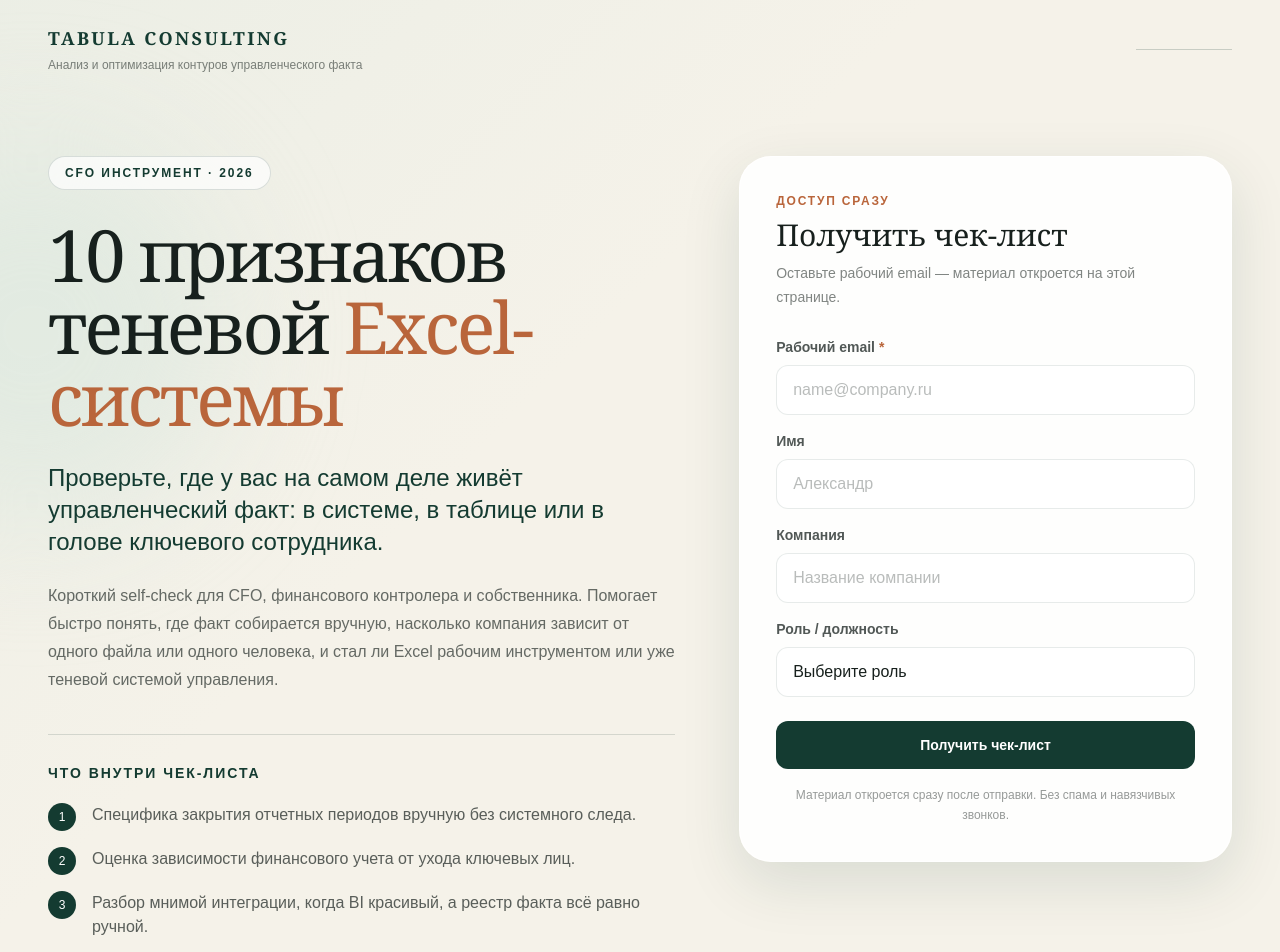
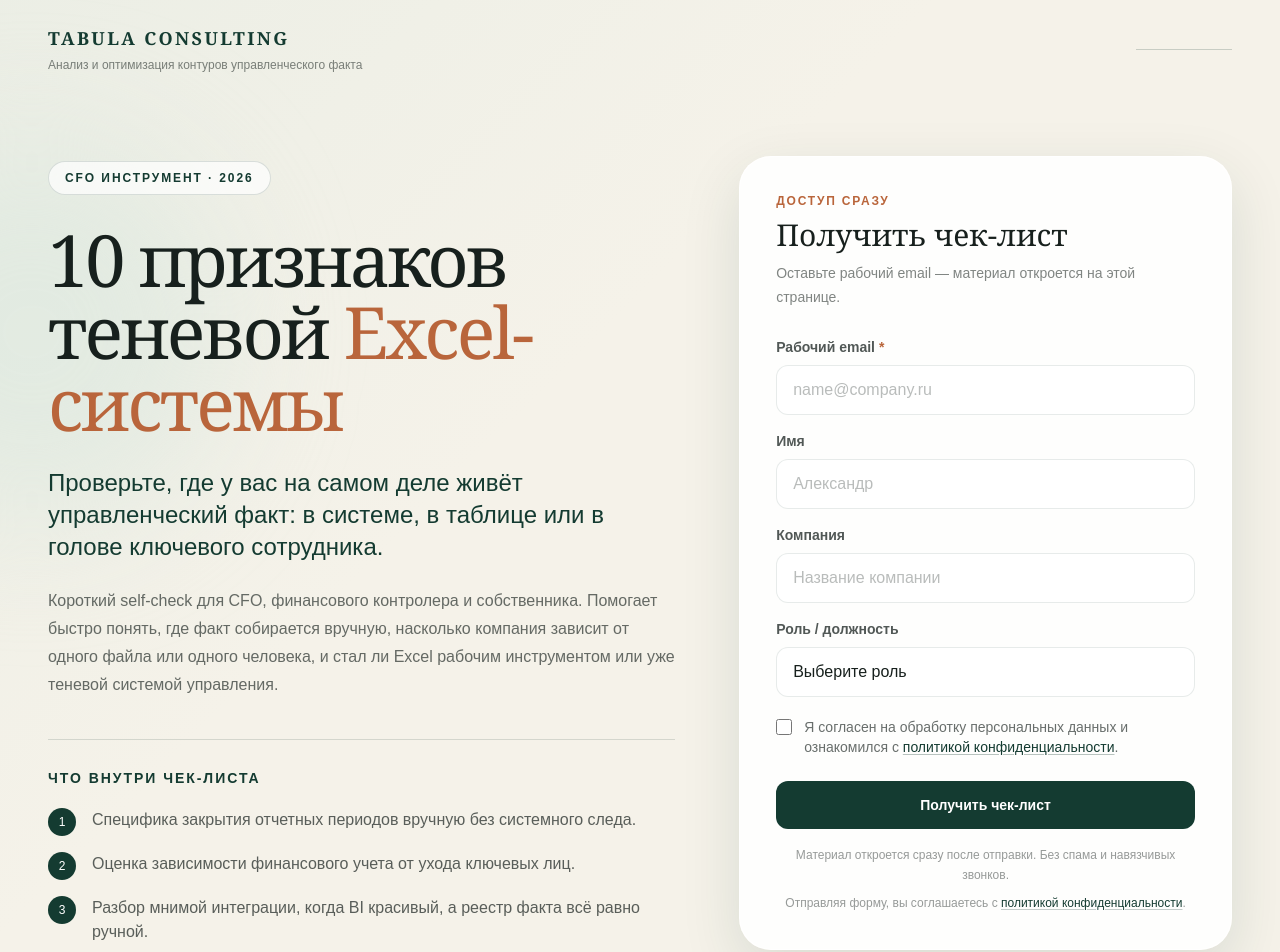
Before and after one commit to ckeuter1-ctrl/CFO_CHECK, a Next.js app: page / in a window 1280 px wide. Shown: the top 952 px of the page. Built offline with nearby package versions, Linux system fonts and the light colour scheme.

Commit message:
Add privacy consent to lead form

```diff
--- a/components/LeadForm.tsx
+++ b/components/LeadForm.tsx
@@ -1,5 +1,6 @@
 "use client";
 
+import Link from "next/link";
 import { FormEvent, useCallback, useEffect, useRef, useState } from "react";
 import Checklist from "@/components/Checklist";
 import ThankYouScreen from "@/components/ThankYouScreen";
@@ -41,6 +42,7 @@
   const [diagnosisPending, setDiagnosisPending] = useState(false);
   const [lastCRMAction, setLastCRMAction] = useState("—");
   const [lastApiResponse, setLastApiResponse] = useState<ApiResult | null>(null);
+  const formRef = useRef<HTMLFormElement>(null);
   const submittingRef = useRef(false);
   const checklistActionPending = useRef(false);
   const focusRequestsPending = useRef(0);
@@ -182,22 +184,22 @@
     setDiagnosisPending(false);
   }
 
-  function fillDebugForm() {
-    const timestamp = Date.now();
-    const form = document.querySelector<HTMLFormElement>("form");
+  function fillDebugTestData() {
+    const form = formRef.current;
     if (!form || leadId) return;
 
-    const emailInput = form.elements.namedItem("email") as HTMLInputElement | null;
-    const nameInput = form.elements.namedItem("name") as HTMLInputElement | null;
-    const companyInput = form.elements.namedItem("company") as HTMLInputElement | null;
+    const emailInput = form.elements.namedItem("email");
+    const nameInput = form.elements.namedItem("name");
+    const companyInput = form.elements.namedItem("company");
 
-    if (emailInput) emailInput.value = `test+${timestamp}@debug.local`;
-    if (nameInput) nameInput.value = "UTM Test";
-    if (companyInput) companyInput.value = "UTM Test Company";
+    if (emailInput instanceof HTMLInputElement) {
+      emailInput.value = `test+${Date.now()}@debug.local`;
+    }
+    if (nameInput instanceof HTMLInputElement) nameInput.value = "UTM Test";
+    if (companyInput instanceof HTMLInputElement) companyInput.value = "UTM Test Company";
+
     setSelectedRole("CFO / финансовый директор");
     setError("");
-    setLastCRMAction("form_prefilled");
-    setLastApiResponse({ ok: true });
   }
 
   function resetDebugSession() {
@@ -243,7 +245,7 @@
             onDiagnosisRequest={requestDiagnosis}
           />
         ) : (
-          <form onSubmit={submitLead} className="rounded-[2rem] border border-white/80 bg-white/90 p-6 shadow-soft backdrop-blur sm:p-9">
+          <form ref={formRef} onSubmit={submitLead} className="rounded-[2rem] border border-white/80 bg-white/90 p-6 shadow-soft backdrop-blur sm:p-9">
             <div className="mb-7">
               <p className="text-xs font-semibold uppercase tracking-[0.15em] text-copper">Доступ сразу</p>
               <h2 className="mt-2 font-serif text-3xl text-ink">Получить чек-лист</h2>
@@ -292,6 +294,21 @@
               )}
             </div>
 
+            <label className="mt-5 flex cursor-pointer items-start gap-3 text-sm leading-5 text-ink/65">
+              <input
+                type="checkbox"
+                name="privacyConsent"
+                required
+                className="mt-0.5 h-4 w-4 shrink-0 accent-[#143b31]"
+              />
+              <span>
+                Я согласен на обработку персональных данных и ознакомился с{" "}
+                <Link href="/privacy" className="font-medium text-forest underline decoration-forest/30 underline-offset-2 hover:decoration-forest">
+                  политикой конфиденциальности
+                </Link>.
+              </span>
+            </label>
+
             {error && <p className="mt-4 rounded-xl bg-red-50 px-4 py-3 text-sm text-red-700" role="alert">{error}</p>}
 
             <button type="submit" disabled={submitting} className="button-primary mt-6 w-full bg-forest text-white hover:bg-ink disabled:cursor-wait disabled:opacity-70">
@@ -299,6 +316,12 @@
             </button>
             <p className="mt-4 text-center text-xs leading-5 text-ink/45">
               Материал откроется сразу после отправки. Без спама и навязчивых звонков.
+            </p>
+            <p className="mt-2 text-center text-xs leading-5 text-ink/45">
+              Отправляя форму, вы соглашаетесь с{" "}
+              <Link href="/privacy" className="text-forest underline decoration-forest/25 underline-offset-2 hover:decoration-forest">
+                политикой конфиденциальности
+              </Link>.
             </p>
           </form>
         )}
@@ -311,7 +334,7 @@
                 {!leadId && (
                   <button
                     type="button"
-                    onClick={fillDebugForm}
+                    onClick={fillDebugTestData}
                     className="rounded-lg border border-amber-500/50 bg-white/60 px-3 py-1.5 font-sans text-xs font-semibold transition hover:bg-white"
                   >
                     Заполнить тестовыми данными
```
